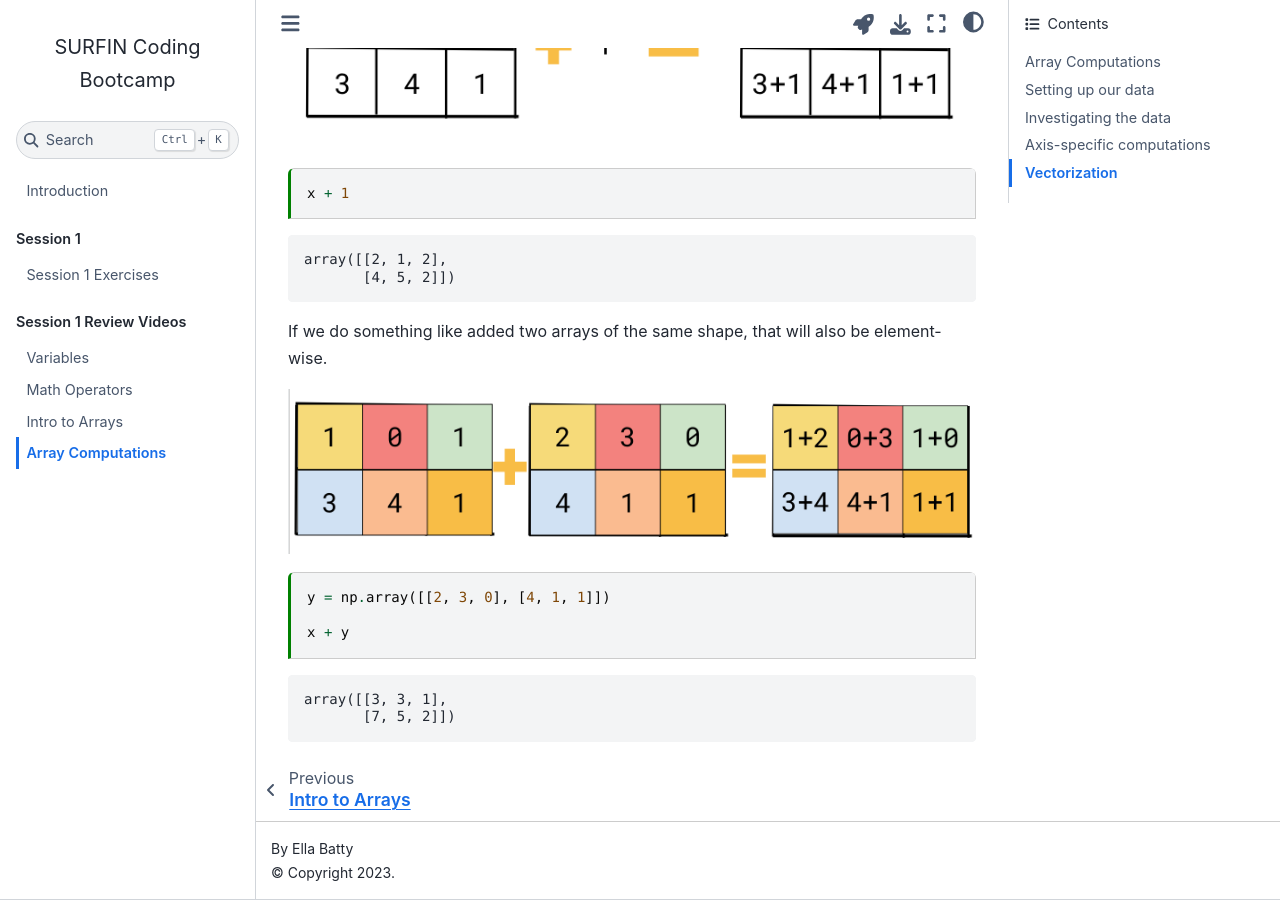
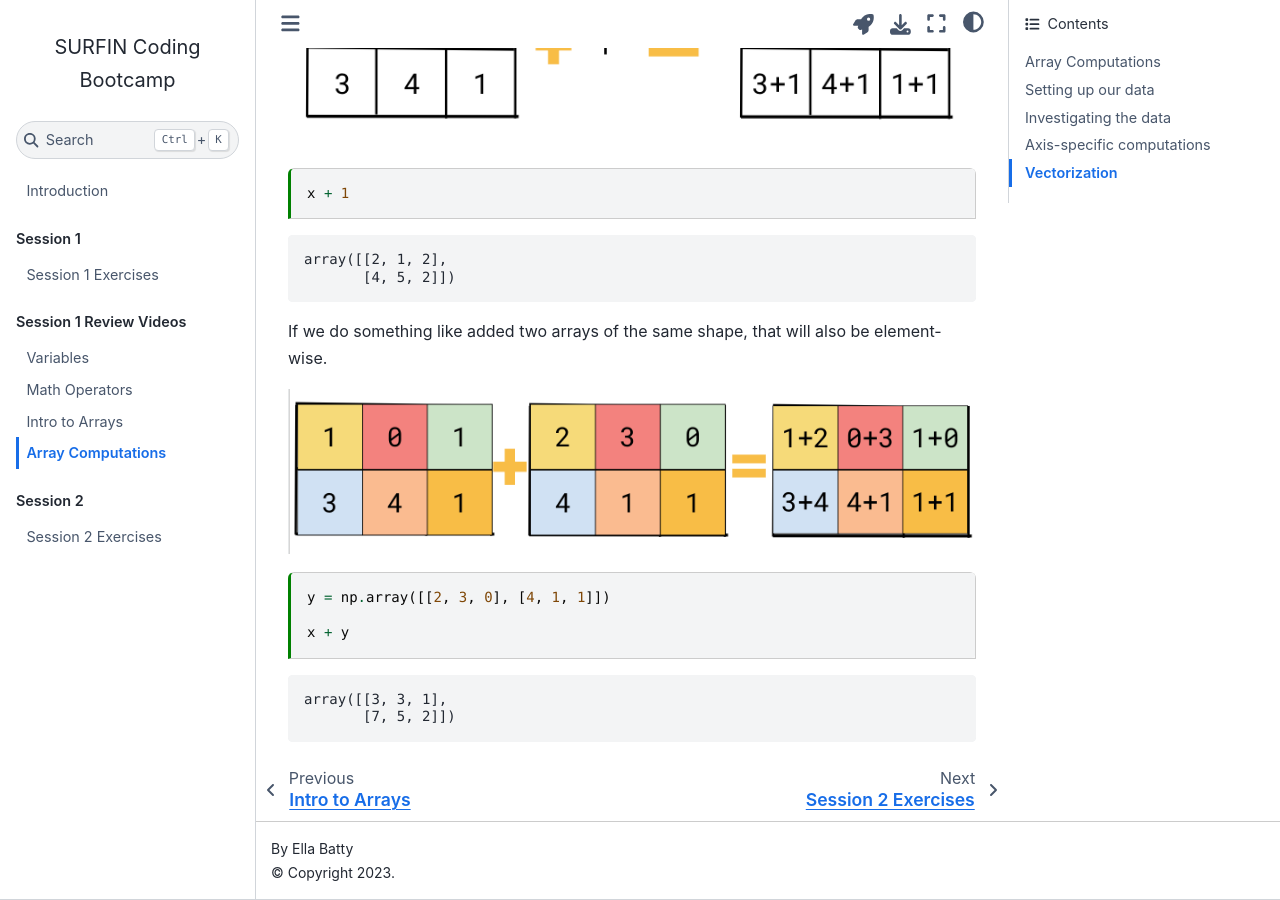
Before and after one commit to ebatty/CodingBootcamp, a Jupyter Book: the page built from content/ArrayComputations.ipynb, in a window 1280 px wide and 900 px high, scrolled down 2715 px. Built offline with Jupyter Book 1.0.4 settings and Sphinx 7.4.7 and the Sphinx Book theme 1.1.4, drawn with Linux system fonts in a browser that asks for light colours; pages that are not in the unit, such as notebooks, are missing from menus; some of the changed lines change nothing that is shown.

Commit message:
Update _toc.yml

```diff
--- a/_toc.yml
+++ b/_toc.yml
@@ -18,14 +18,15 @@ parts:
     - file: content/IntrotoArrays.ipynb
     - file: content/ArrayComputations.ipynb
     # - file: content/Session1_Exercises_Solutions.ipynb
-  # - caption: Session 2
-  #   chapters:
+  - caption: Session 2
+    chapters:
   #   - file: content/UsingFunctions.ipynb
   #   - file: content/ComparisonandLogicalOperators.ipynb
   #   - file: content/BooleanIndexing.ipynb
   #   - file: content/Plotting.ipynb
   #   - file: content/Session2_Asynchronous.ipynb
-  #   - file: content/Session2_Exercises.ipynb
+     - file: content/Session2_Notes_Framework.ipynb
+     - file: content/Session2_Exercises.ipynb
   #   - file: content/Session2_Exercises_Solutions.ipynb
   # - caption: Session 3
   #   chapters:
```
